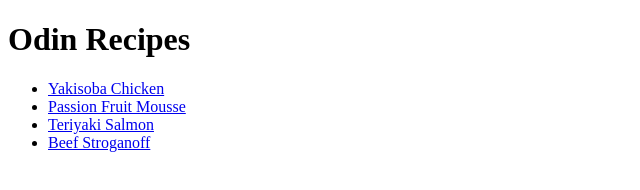
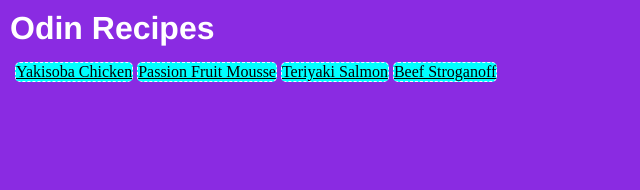
Before and after one commit to Occidits/odin-recipes, a plain HTML site: page index.html in a window 1280 px wide. Shown: the whole page, without its empty margins (0-640 px from the left). Drawn offline with Linux system fonts and the light colour scheme.

Commit message:
First style add to index.html

```diff
--- a/index.html
+++ b/index.html
@@ -4,6 +4,7 @@
     <meta charset="UTF-8">
     <meta name="viewport" content="width=device-width, initial-scale=1.0">
     <title>Odin Recipes</title>
+    <link rel="stylesheet" href="./styles.css" />
 </head>
 <body>
     <h1>Odin Recipes</h1>
--- /dev/null
+++ b/styles.css
@@ -0,0 +1,38 @@
+*{
+    margin: 0px;
+    padding: 0px;
+    box-sizing: border-box;
+}
+
+body{
+    padding: 10px;
+    background-color: blueviolet;
+}
+
+h1{
+    font-family: 'Franklin Gothic Medium', 'Arial Narrow', Arial, sans-serif;
+    color: white;
+}
+
+ul{
+    padding: 15px 5px;
+    width: auto;
+    height: 50px;
+}
+
+li{
+    display: inline-block;
+    border: 1px;
+    border-style: dashed;
+    border-color: aliceblue;
+    border-radius: 5px;
+    background-color: aqua;
+}
+
+li:hover{
+    background-color: aliceblue;
+}
+
+a{
+    color: black;
+}
```
